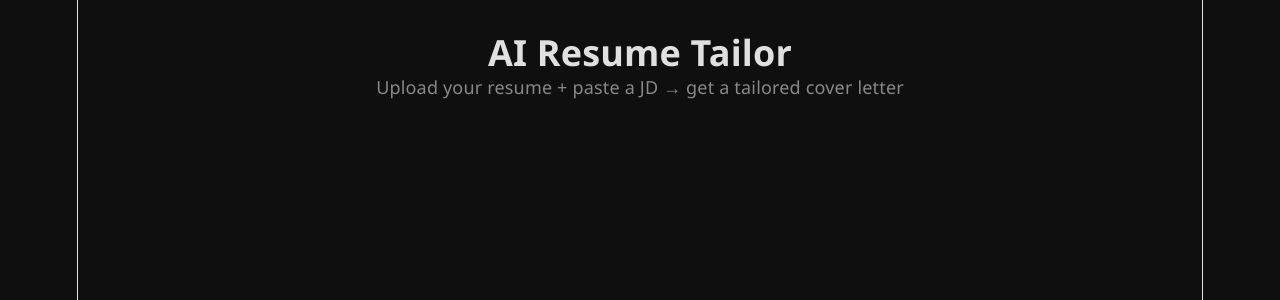
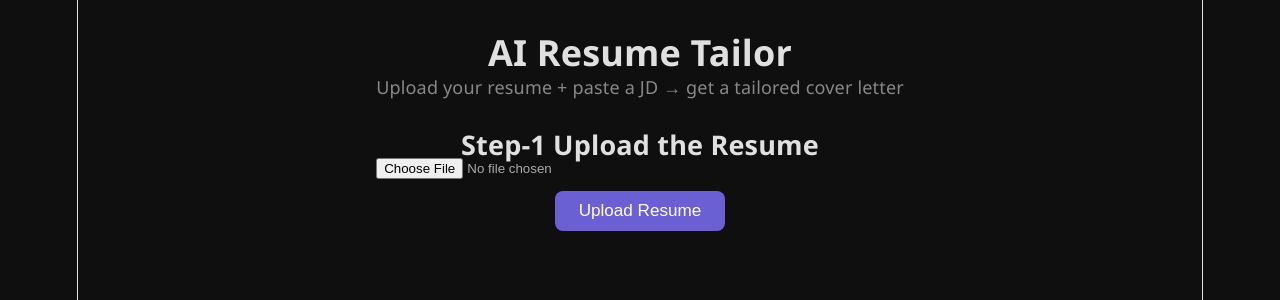
Before and after one commit to rishabh-1510/JD-summarizer, a React (Vite) app in the folder Client/jd-summarizer/: page / in a window 1280 px wide. Shown: the top 300 px of the page. Built offline with nearby package versions, Linux system fonts and the light colour scheme.

Commit message:
UploadResume Setup

```diff
--- a/Client/jd-summarizer/src/App.jsx
+++ b/Client/jd-summarizer/src/App.jsx
@@ -1,13 +1,15 @@
 import { useState } from 'react'
 import './App.css'
+import UploadResume from './components/UploadResume'
 
 function App() {
-
+  const [resumeUploaded, setResumeUploaded] = useState(false)
+  const [coverLetter, setCoverLetter] = useState('')
   return (
     <div className='app'>
       <h1>AI Resume Tailor</h1>
       <p className='subtitle'>Upload your resume + paste a JD → get a tailored cover letter</p>
-
+      <UploadResume onUploadSuccess={() => setResumeUploaded(true)}/>
 
     </div>
   )
--- a/Client/jd-summarizer/src/components/UploadResume.jsx
+++ b/Client/jd-summarizer/src/components/UploadResume.jsx
@@ -1,12 +1,39 @@
 import React from 'react'
 import { useState } from 'react'
-const UploadResume = () => {
+const UploadResume = ({onUploadSucces}) => {
     const[file,setFile] = useState(null);
     const[loading,setLoading] = useState(false);
     const[upload,setUpload] = useState(false);
     const [error,setError] = useState("")
-    const handleUpload=()=>{
+    const handleUpload=async()=>{
+        if(!file){
+            return setError('Please upload resume PDF')
+        }
+        setLoading(true);
+        setError('');
+        const formData = new FormData();
+        formData.append('resume',file);
 
+        try {
+
+            const res = await fetch(`${import.meta.env.VITE_API_URL}/upload-resume`,{
+                method:post,
+                body:formData
+            })
+            const data = res.json();
+            if(res.ok){
+                setUpload(true);
+                onUploadSucces();
+            }else{
+                setError(data.error || 'Upload failed')
+            }
+
+        } catch (error) {
+            console.log(error)
+            setError('Server Not reachable')
+        }finally{
+            setLoading(false);
+        }
     }
 
     return (
```
